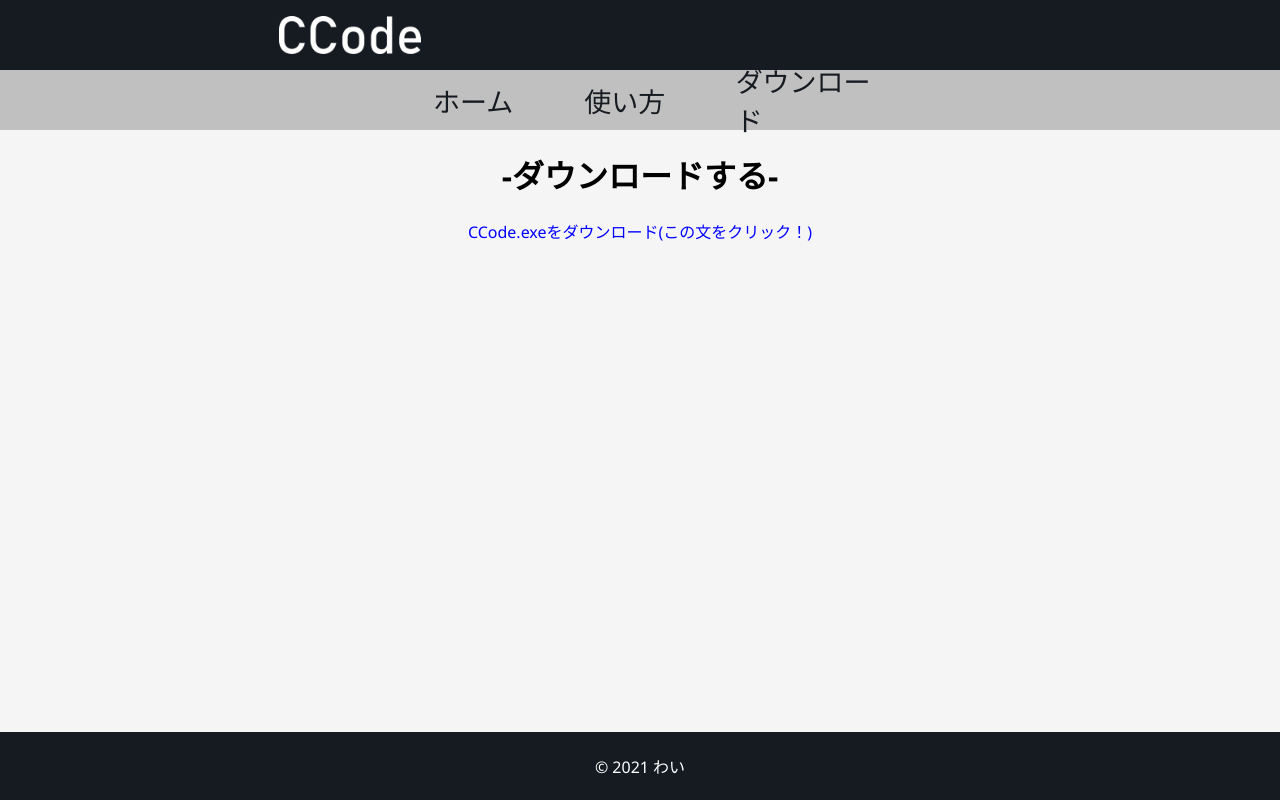
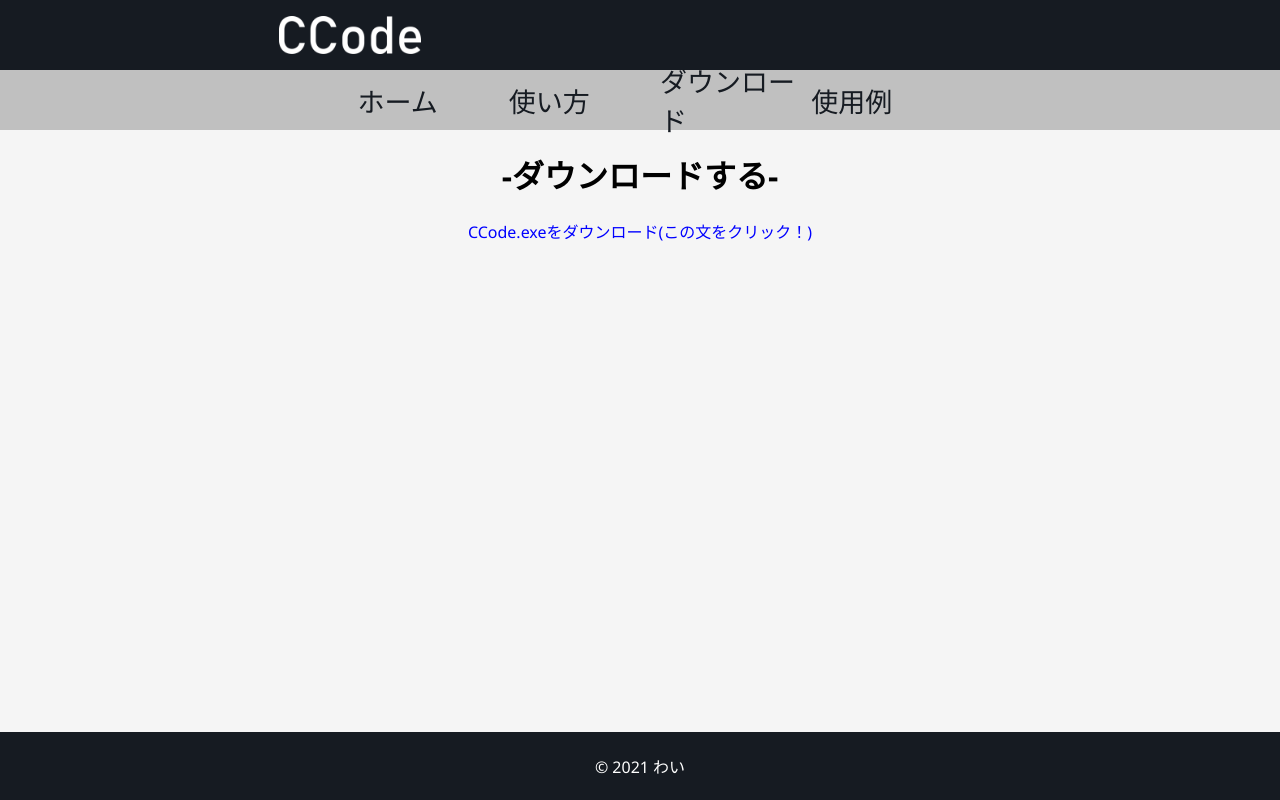
Before and after one commit to Neko288/CCode_Site, a plain HTML site: page wepons/index.html in a window 1280 px wide. Drawn offline with Linux system fonts and the light colour scheme.

Commit message:
Update index.html
使用例ページ追加(ページ移動用リンク)

```diff
--- a/wepons/index.html
+++ b/wepons/index.html
@@ -17,6 +17,7 @@
             <li><a href="../index.html"> ホーム</a></li>
             <li><a href="../leak/index.html">使い方</a></li>
             <li><a href="index.html">ダウンロード</a></li>
+            <li><a href="character/index.html">使用例</a></li>
             </ul>
         </div>
 
```
